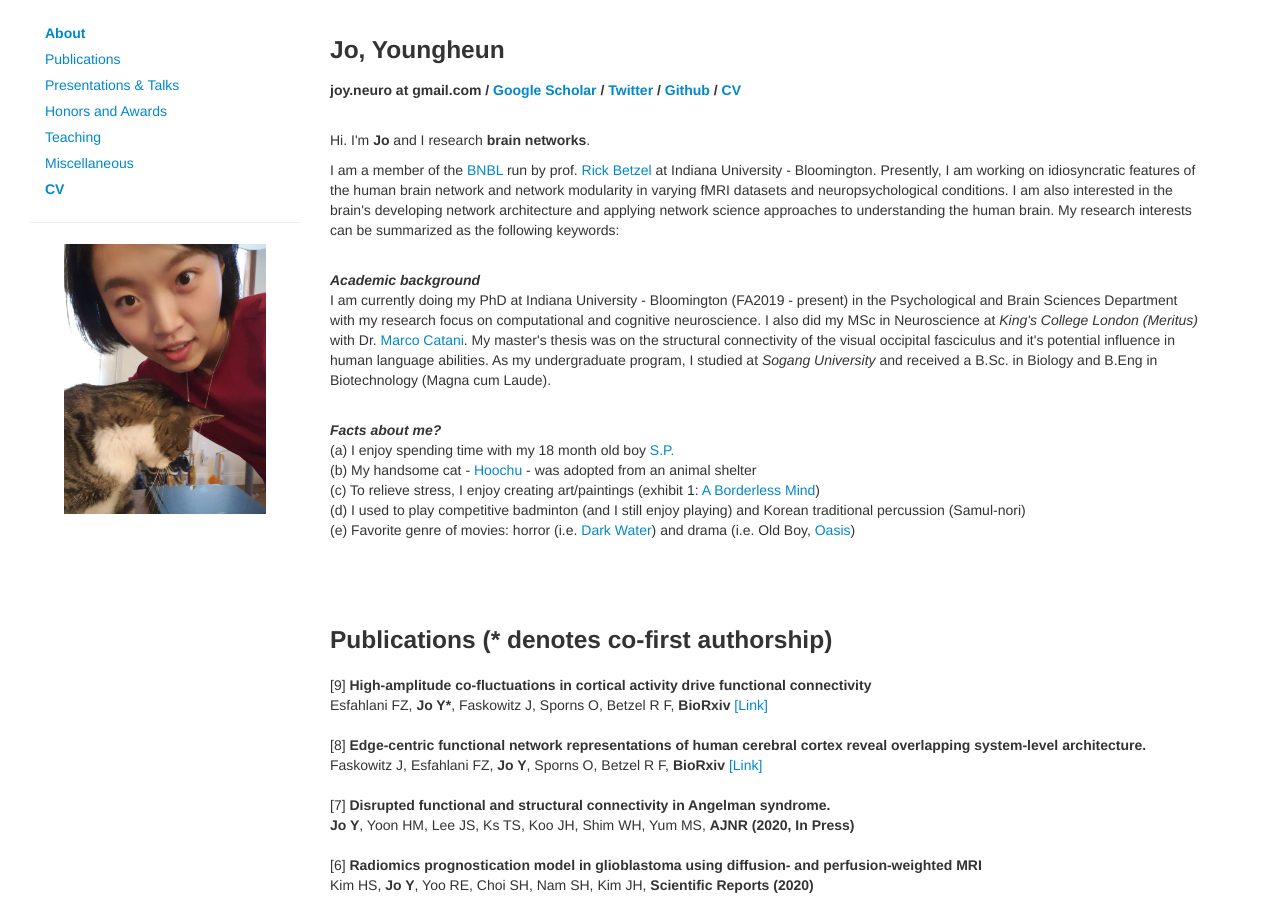
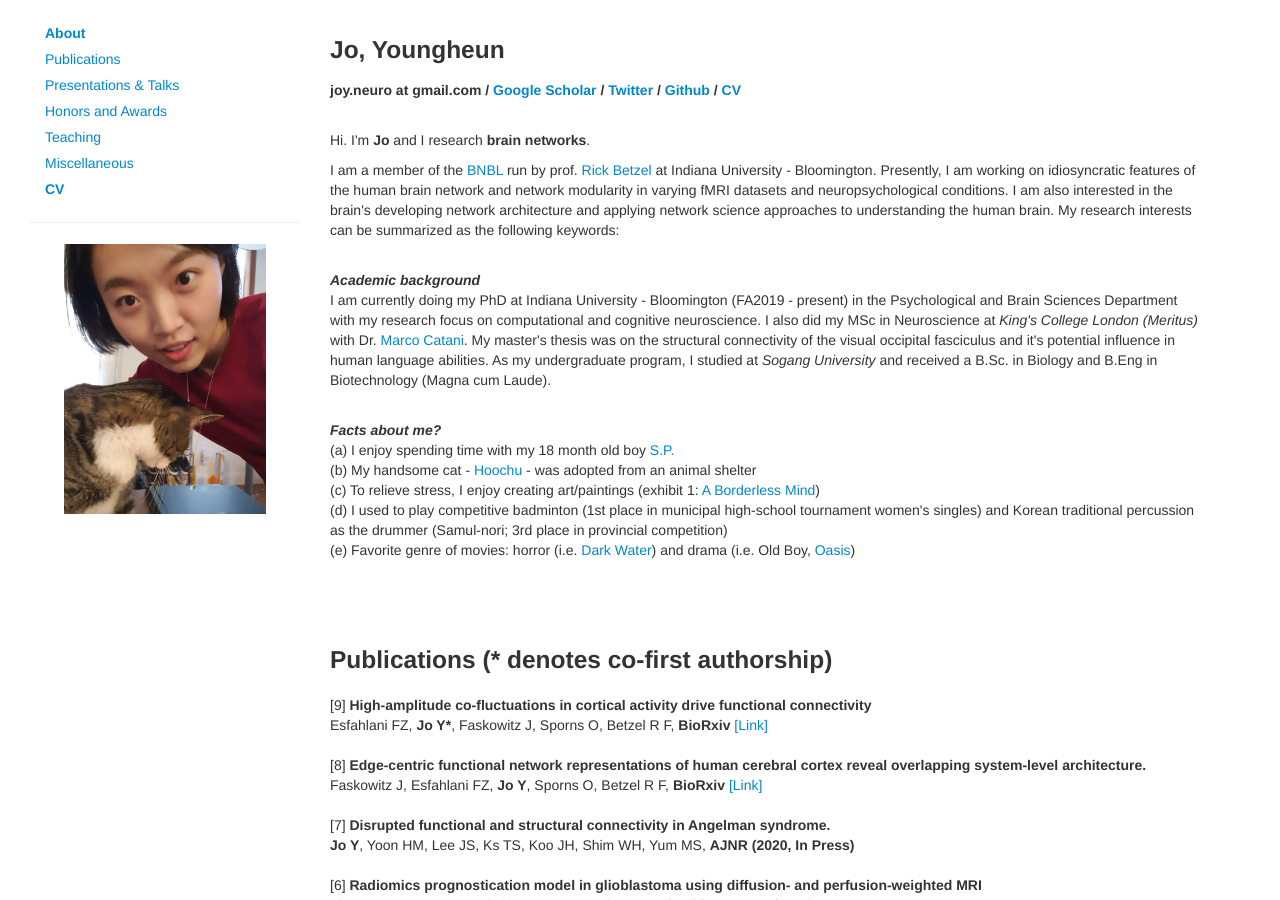
Before and after one commit to joy-neuro/joy-neuro.github.io, a Jekyll site: the page index.html, which Jekyll copies as it is, in a window 1280 px wide and 900 px high. Built offline with Jekyll 4.4.1, drawn with Linux system fonts in a browser that asks for light colours; nearby versions of some CDN libraries; comment, search, counter and statistics services are not loaded.

Commit message:
Update index.html

```diff
--- a/index.html
+++ b/index.html
@@ -65,7 +65,7 @@
             / <a target="_blank"
                  href="https://github.com/joy-neuro">Github</a>
             / <a target="_blank"
-                 href="https://drive.google.com/file/d/1EqPUwVgq3TxFbB9l-oXhcaG5R4osM-cH/view?usp=sharing">CV</a>
+                 href="https://drive.google.com/file/d/1QgdUuUfGeGwr9LkokM7Ih4-o1GwezyRT/view?usp=sharing">CV</a>
 
             </h5>
 
@@ -93,10 +93,10 @@
             <p>
                 <b><em>Facts about me?</em></b>
             </br>
-                (a) I enjoy spending time with my 18 month old boy <a target="_blank" href="https://github.com/joy-neuro/joy-neuro.github.io/blob/master/assets_files/SP_1.jpg">S.P.</a> </br>
+                (a) I enjoy spending time with my 18 month old boy <a target="_blank" href="https://github.com/joy-neuro/joy-neuro.github.io/blob/master/assets_files/SP_1.jpg?raw=true">S.P.</a> </br>
                 (b) My handsome cat - <a target="_blank" href="https://github.com/joy-neuro/joy-neuro.github.io/blob/master/assets_files/hoochu.jpeg?raw=true">Hoochu</a> - was adopted from an animal shelter</br>
-                (c) To relieve stress, I enjoy creating art/paintings (exhibit 1: <a target="_blank" href="https://github.com/joy-neuro/joy-neuro.github.io/blob/master/assets_files/boerderlessmind_fin-01.jpg">A Borderless Mind</a>)</br>
-                (d) I used to play competitive badminton (and I still enjoy playing) and Korean traditional percussion (Samul-nori) </br>
+                (c) To relieve stress, I enjoy creating art/paintings (exhibit 1: <a target="_blank" href="https://github.com/joy-neuro/joy-neuro.github.io/blob/master/assets_files/boerderlessmind_fin-01.jpg?raw=true">A Borderless Mind</a>)</br>
+                (d) I used to play competitive badminton (1st place in municipal high-school tournament women's singles) and Korean traditional percussion as the drummer (Samul-nori; 3rd place in provincial competition) </br>
                 (e) Favorite genre of movies: horror (i.e. <a target="_blank" href="https://en.wikipedia.org/wiki/Dark_Water_(2002_film)">Dark Water</a>) and drama (i.e. Old Boy, <a target="_blank" href="https://en.wikipedia.org/wiki/Oasis_(2002_film)">Oasis</a>) </br>
             </p>
 
```
